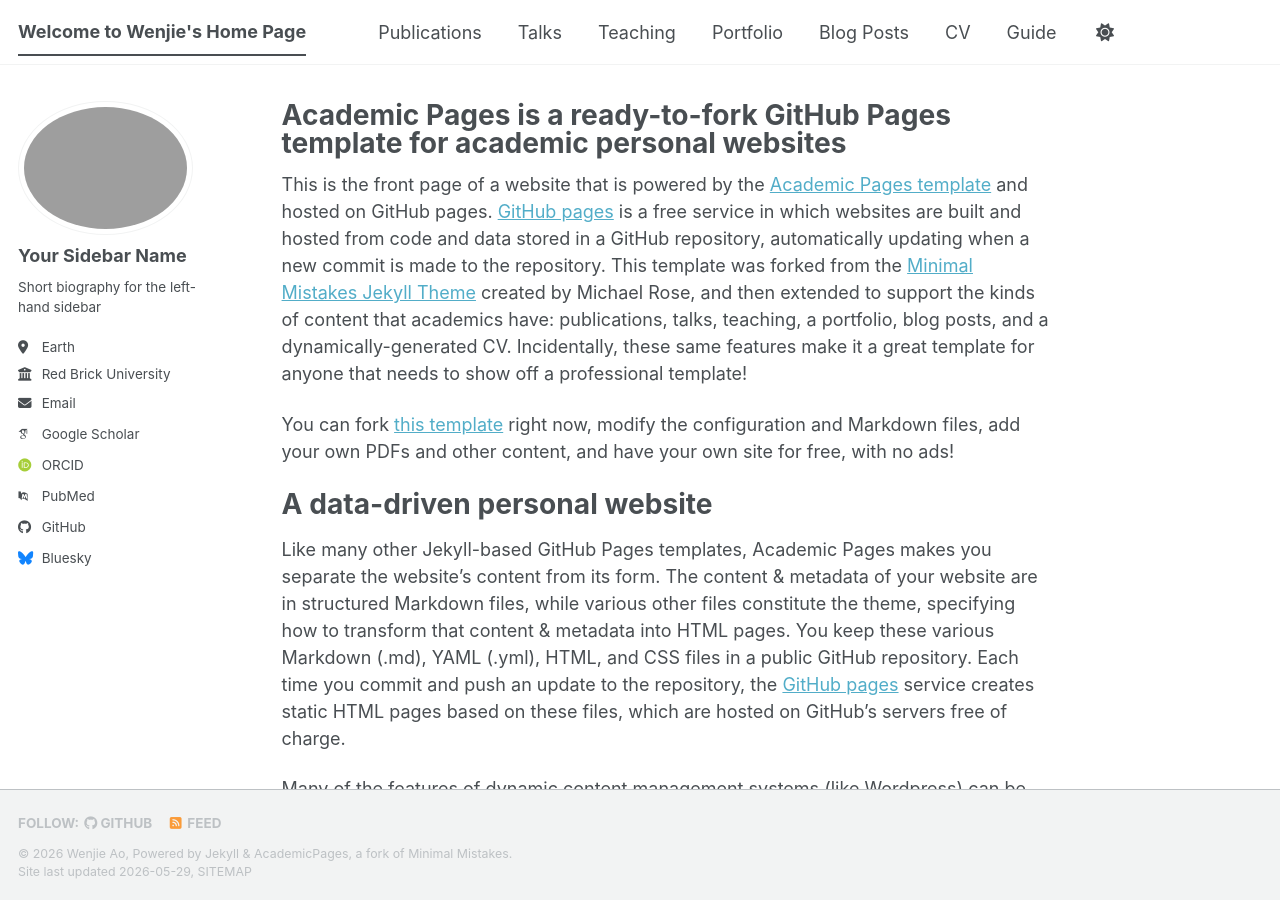
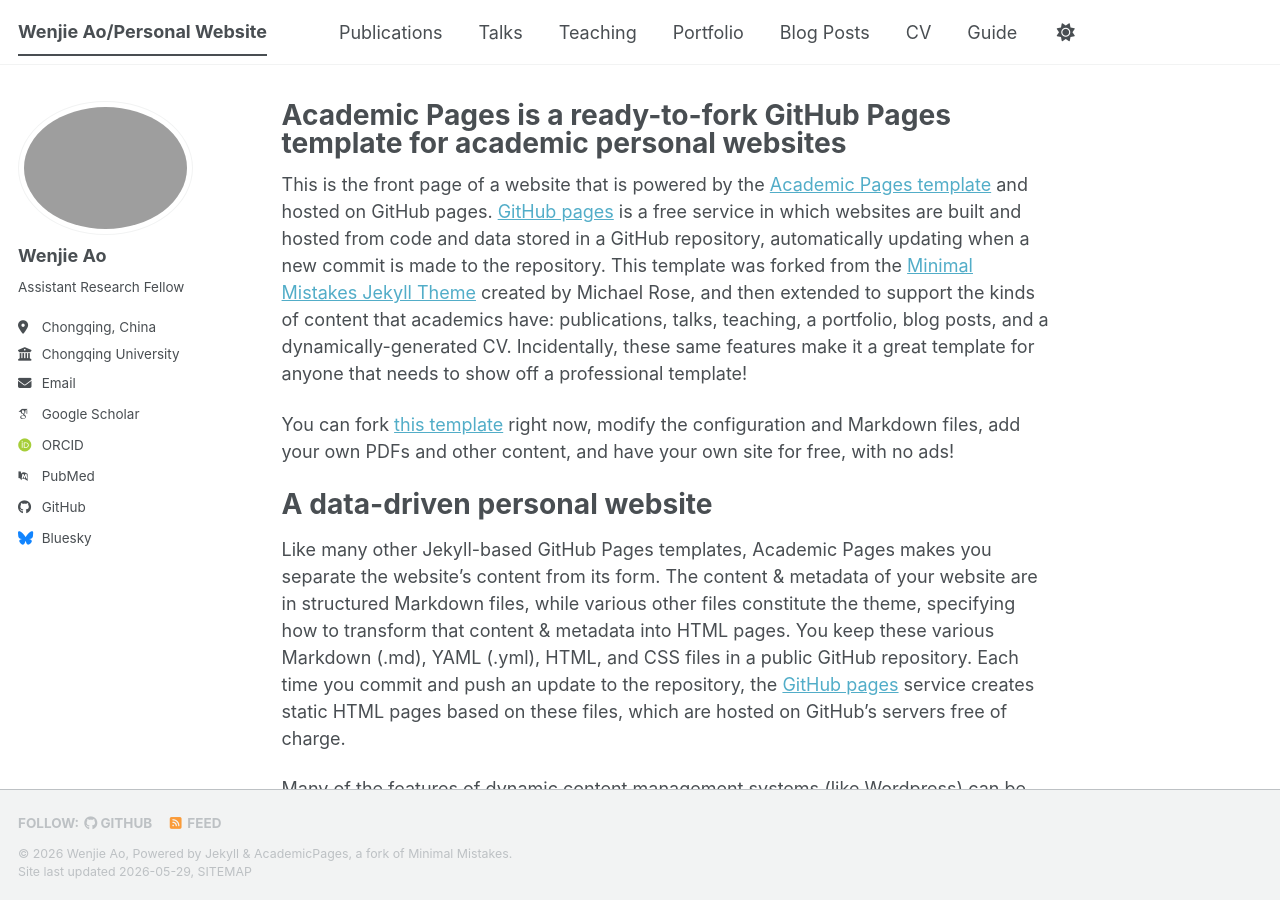
Before and after one commit to aowenjie-cyber/aowenjie-cyber.github.io, a Jekyll site: the page built from _pages/about.md, in a window 1280 px wide and 900 px high. Built offline with Jekyll 4.4.1, drawn with Linux system fonts in a browser that asks for light colours; some web fonts are replaced; a script bundle is joined from its source files by our own code; library files that are not in the unit come from our copies.

Commit message:
Update config.yml

```diff
--- a/_config.yml
+++ b/_config.yml
@@ -9,7 +9,7 @@
 # Basic Site Settings
 locale                   : "en-US"
 site_theme               : "default" # The available themes options are "default", "air", "sunrise", "mint", "dirt" and "contrast"
-title                    : "Welcome to Wenjie's Home Page"
+title                    : "Wenjie Ao/Personal Website"
 title_separator          : "-"
 name                     : &name "Wenjie Ao"
 description              : &description "Wenjie Ao"   # Update this with a general description of your site, this is the default if not overridden by a page
@@ -24,13 +24,13 @@ repository               : "academicpages/academicpages.github.io"
 author:
   # Biographic information
   avatar           : "profile.png"
-  name             : "Your Sidebar Name"
+  name             : "Wenjie Ao"
   pronouns         : # example: "she/her"
-  bio              : "Short biography for the left-hand sidebar"
-  location         : "Earth"
-  employer         : "Red Brick University"
+  bio              : "Assistant Research Fellow"
+  location         : "Chongqing, China"
+  employer         : "Chongqing University"
   uri              : # URL
-  email            : "none@example.org"
+  email            : "wenjie.ao@cqu.edu.cn"
 
   # Academic websites
   academia         : # URL
```
